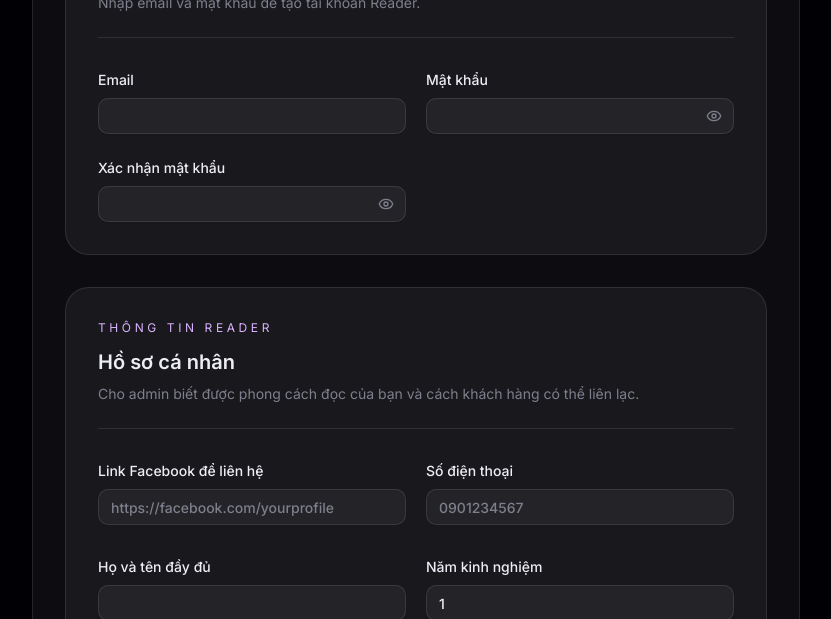
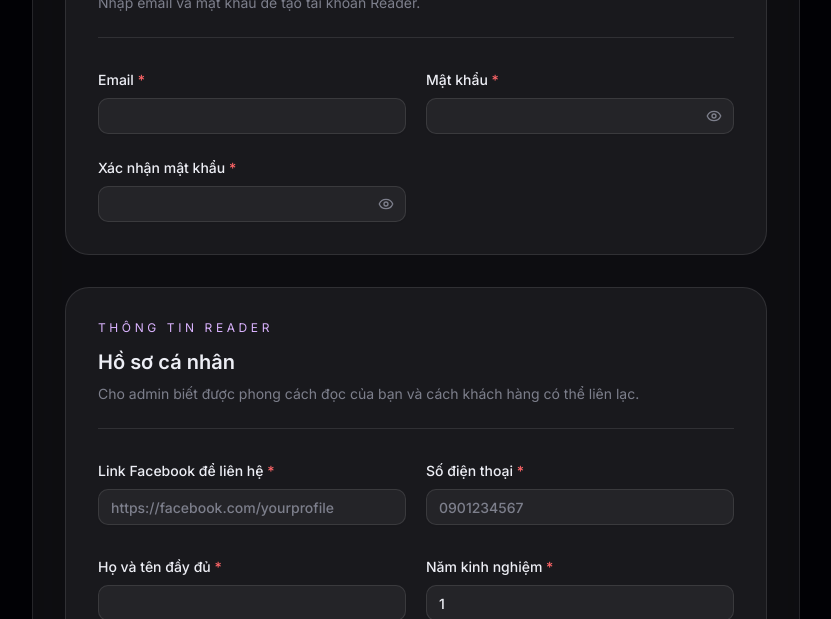
Before and after one commit to DauBap/ZENVY, a Next.js app: page /auth/register-reader in a window 1280 px wide. Shown: the part 333-952 px from the top of the page, without its empty margins (224-1055 px from the left). Built offline with nearby package versions, Linux system fonts and the light colour scheme; no server answers; a web font is replaced by a local one.

Commit message:
feat: mark required auth fields with asterisks

```diff
--- a/app/admin/login/page.tsx
+++ b/app/admin/login/page.tsx
@@ -62,7 +62,7 @@ export default function AdminLoginPage() {
             )}
 
             <div className="space-y-1.5">
-              <label className="text-sm font-medium text-white/80">Email</label>
+              <label className="text-sm font-medium text-white/80">Email <span className="text-red-400">*</span></label>
               <div className="relative">
                 <Mail className="absolute left-3 top-1/2 -translate-y-1/2 w-4 h-4 text-white/40" />
                 <Input
@@ -78,7 +78,7 @@ export default function AdminLoginPage() {
             </div>
 
             <div className="space-y-1.5">
-              <label className="text-sm font-medium text-white/80">Mật khẩu</label>
+              <label className="text-sm font-medium text-white/80">Mật khẩu <span className="text-red-400">*</span></label>
               <div className="relative">
                 <Lock className="absolute left-3 top-1/2 -translate-y-1/2 w-4 h-4 text-white/40" />
                 <Input
--- a/app/auth/login/page.tsx
+++ b/app/auth/login/page.tsx
@@ -72,7 +72,7 @@ export default function LoginPage() {
             <form onSubmit={handleSubmit} className="space-y-5">
               {/* Email */}
               <div className="space-y-2">
-                <label className="text-sm font-medium text-foreground">Email</label>
+                <label className="text-sm font-medium text-foreground">Email <span className="text-red-400">*</span></label>
                 <div className="relative">
                   <Mail className="absolute left-3 top-1/2 -translate-y-1/2 w-5 h-5 text-muted-foreground" />
                   <Input
@@ -89,7 +89,7 @@ export default function LoginPage() {
               {/* Password */}
               <div className="space-y-2">
                 <div className="flex items-center justify-between">
-                  <label className="text-sm font-medium text-foreground">Mật khẩu</label>
+                  <label className="text-sm font-medium text-foreground">Mật khẩu <span className="text-red-400">*</span></label>
                   <Link href="/auth/forgot-password" className="text-xs text-purple-400 hover:text-purple-300">
                     Quên mật khẩu?
                   </Link>
--- a/app/auth/register-reader/page.tsx
+++ b/app/auth/register-reader/page.tsx
@@ -148,7 +148,7 @@ export default function RegisterReaderPage() {
               <div className="space-y-6">
               <div className="grid gap-5 sm:grid-cols-2">
                 <label className="block text-sm font-medium text-foreground">
-                  Email
+                  Email <span className="text-red-400">*</span>
                   <Input
                     type="email"
                     value={email}
@@ -159,7 +159,7 @@ export default function RegisterReaderPage() {
                   {emailError && <p className="mt-2 text-xs text-red-400">Email không hợp lệ.</p>}
                 </label>
                 <label className="block text-sm font-medium text-foreground">
-                  Mật khẩu
+                  Mật khẩu <span className="text-red-400">*</span>
                   <div className="relative mt-2">
                     <Input
                       type={showPassword ? 'text' : 'password'}
@@ -181,7 +181,7 @@ export default function RegisterReaderPage() {
 
               <div className="grid gap-5 sm:grid-cols-2">
                 <label className="block text-sm font-medium text-foreground">
-                  Xác nhận mật khẩu
+                  Xác nhận mật khẩu <span className="text-red-400">*</span>
                   <div className="relative mt-2">
                     <Input
                       type={showConfirmPassword ? 'text' : 'password'}
@@ -216,7 +216,7 @@ export default function RegisterReaderPage() {
               <div className="space-y-8">
               <div className="grid gap-5 sm:grid-cols-2">
                 <label className="block text-sm font-medium text-foreground">
-                  Link Facebook để liên hệ
+                  Link Facebook để liên hệ <span className="text-red-400">*</span>
                   <Input
                     type="url"
                     value={facebookLink}
@@ -228,7 +228,7 @@ export default function RegisterReaderPage() {
                   {facebookError && <p className="mt-2 text-xs text-red-400">Nhập link Facebook hợp lệ.</p>}
                 </label>
                 <label className="block text-sm font-medium text-foreground">
-                  Số điện thoại
+                  Số điện thoại <span className="text-red-400">*</span>
                   <Input
                     type="tel"
                     value={phone}
@@ -242,7 +242,7 @@ export default function RegisterReaderPage() {
 
               <div className="grid gap-5 sm:grid-cols-2">
                 <label className="block text-sm font-medium text-foreground">
-                  Họ và tên đầy đủ
+                  Họ và tên đầy đủ <span className="text-red-400">*</span>
                   <Input
                     type="text"
                     value={name}
@@ -252,7 +252,7 @@ export default function RegisterReaderPage() {
                   />
                 </label>
                 <label className="block text-sm font-medium text-foreground">
-                  Năm kinh nghiệm
+                  Năm kinh nghiệm <span className="text-red-400">*</span>
                   <Input
                     type="number"
                     min={0}
--- a/app/auth/register/page.tsx
+++ b/app/auth/register/page.tsx
@@ -280,7 +280,7 @@ export default function RegisterPage() {
 
               {/* Name */}
               <div className="space-y-2">
-                <label className="text-sm font-medium text-foreground">Họ và tên</label>
+                <label className="text-sm font-medium text-foreground">Họ và tên <span className="text-red-400">*</span></label>
                 <div className="relative">
                   <User className="absolute left-3 top-1/2 -translate-y-1/2 w-5 h-5 text-muted-foreground" />
                   <Input type="text" placeholder="Nguyễn Văn A" value={name}
@@ -291,7 +291,7 @@ export default function RegisterPage() {
 
               {/* Email */}
               <div className="space-y-2">
-                <label className="text-sm font-medium text-foreground">Email</label>
+                <label className="text-sm font-medium text-foreground">Email <span className="text-red-400">*</span></label>
                 <div className="relative">
                   <Mail className={cn(
                     'absolute left-3 top-1/2 -translate-y-1/2 w-5 h-5 transition-colors',
@@ -334,7 +334,7 @@ export default function RegisterPage() {
 
               {/* Password */}
               <div className="space-y-2">
-                <label className="text-sm font-medium text-foreground">Mật khẩu</label>
+                <label className="text-sm font-medium text-foreground">Mật khẩu <span className="text-red-400">*</span></label>
                 <div className="relative">
                   <Lock className="absolute left-3 top-1/2 -translate-y-1/2 w-5 h-5 text-muted-foreground" />
                   <Input
@@ -376,7 +376,7 @@ export default function RegisterPage() {
 
               {/* Confirm Password */}
               <div className="space-y-2">
-                <label className="text-sm font-medium text-foreground">Xác nhận mật khẩu</label>
+                <label className="text-sm font-medium text-foreground">Xác nhận mật khẩu <span className="text-red-400">*</span></label>
                 <div className="relative">
                   <Lock className={cn(
                     'absolute left-3 top-1/2 -translate-y-1/2 w-5 h-5 transition-colors',
--- a/app/auth/reset-password/page.tsx
+++ b/app/auth/reset-password/page.tsx
@@ -80,7 +80,7 @@ function ResetPasswordForm() {
         )}
 
         <div className="space-y-1.5">
-          <label className="text-sm font-medium text-foreground">Mật khẩu mới</label>
+          <label className="text-sm font-medium text-foreground">Mật khẩu mới <span className="text-red-400">*</span></label>
           <div className="relative">
             <Lock className="absolute left-3 top-1/2 -translate-y-1/2 w-4 h-4 text-muted-foreground" />
             <Input type={showPwd ? 'text' : 'password'} placeholder="••••••••" value={password}
@@ -102,7 +102,7 @@ function ResetPasswordForm() {
         </div>
 
         <div className="space-y-1.5">
-          <label className="text-sm font-medium text-foreground">Xác nhận mật khẩu</label>
+          <label className="text-sm font-medium text-foreground">Xác nhận mật khẩu <span className="text-red-400">*</span></label>
           <div className="relative">
             <Lock className={cn('absolute left-3 top-1/2 -translate-y-1/2 w-4 h-4 transition-colors',
               confirm && confirm !== password ? 'text-red-400' : confirm && confirm === password ? 'text-green-400' : 'text-muted-foreground')} />
```
